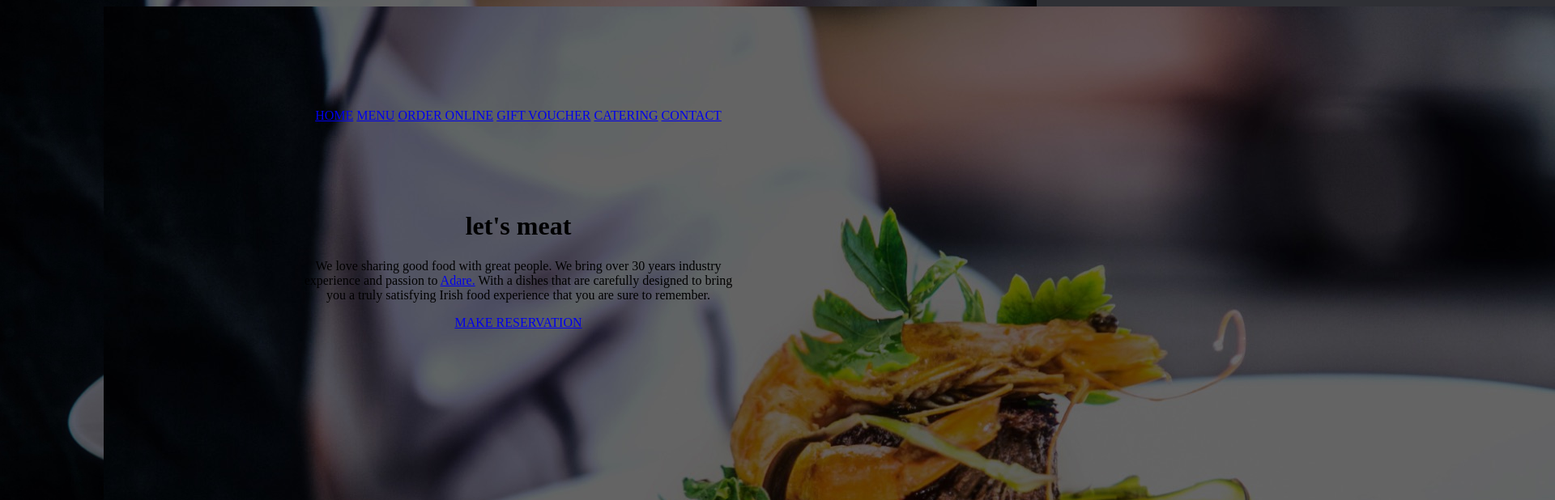
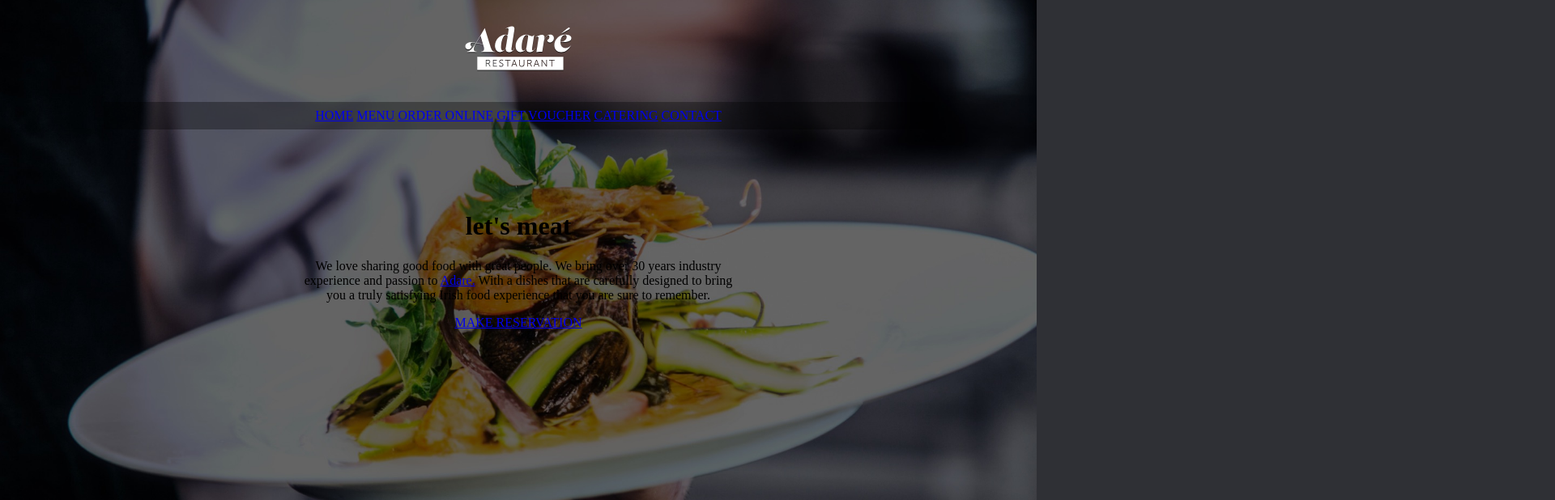
Before and after one commit to akashgamage/BUOLTuteProject01, a plain HTML site: page index.html in a window 1280 px wide. Shown: the top 618 px of the page at 81% size, 1920 px wide, since content can reach past the window. Drawn offline with Linux system fonts and the light colour scheme.

Commit message:
logo changed

```diff
--- a/index.html
+++ b/index.html
@@ -14,7 +14,7 @@
     <div class="container">
 
         <header>
-            <img src="images/background-adare-restaurant.jpg" alt="Logo for Andre Restaurant">
+            <img src="images/logo-adare-restaurant.png" alt="Logo for Andre Restaurant">
         </header>
 
         <nav>
```
